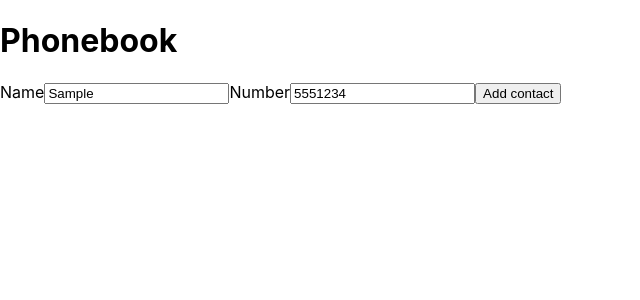
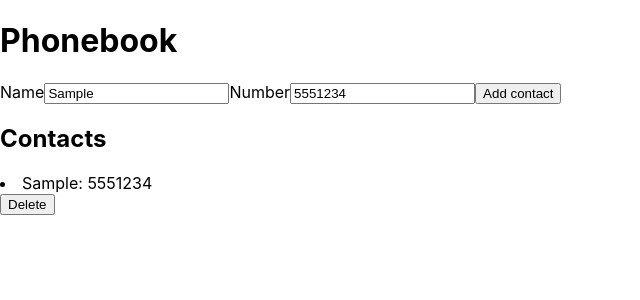
Before and after one commit to AlinaStadnyk/goit-react-hw-02-phonebook, a React (Create React App) app: page / in a window 1280 px wide. Both pictures are taken after typing "Sample", "5551234" into the empty fields and a click on the button "Add contact". Shown: the top 300 px of the page, without its empty margins (0-640 px from the left). Built offline with nearby package versions, Linux system fonts and the light colour scheme.

Commit message:
created form

```diff
--- a/package.json
+++ b/package.json
@@ -7,6 +7,8 @@
     "@testing-library/jest-dom": "^5.16.3",
     "@testing-library/react": "^12.1.4",
     "@testing-library/user-event": "^13.5.0",
+    "nanoid": "^5.0.4",
+    "notiflix": "^3.2.6",
     "react": "^18.1.0",
     "react-dom": "^18.1.0",
     "react-scripts": "5.0.1",
--- a/src/components/App.jsx
+++ b/src/components/App.jsx
@@ -1,35 +1,45 @@
 import { Component } from 'react';
 import Form from './Form';
+import ContactList from './ContactList';
+import { nanoid } from 'nanoid';
+import Notiflix from 'notiflix';
 export class App extends Component {
   state = {
     contacts: [],
-    name: '',
-    number: '',
+    filter: '',
   };
-  handleChange = ({ target: { value, name } }) => {
-    this.setState({
-      [name]: value,
-    });
+  sendUserData = data => {
+    const newUser = {
+      ...data,
+      id: nanoid(),
+    };
+    const isDuplicated = this.state.contacts.find(el => el.name === data.name);
+    if (isDuplicated) {
+      return Notiflix.Notify.failure(`${data.name} is already in contacts`);
+    }
+    this.setState(prev => ({
+      contacts: [...prev.contacts, newUser],
+    }));
   };
-  handleSubmit = event => {
-    event.preventDefault();
-    console.log(this.state);
+  handleDelete = id => {
+    this.setState(prev => ({
+      contacts: prev.contacts.filter(el => el.id !== id),
+    }));
   };
+
   render() {
     return (
       <div>
         <h1>Phonebook</h1>
 
-        <Form
-          handleChange={this.handleChange}
-          handleSubmit={this.handleSubmit}
-          name={this.state.name}
-          number={this.state.number}
+        <Form sendUserData={this.sendUserData} />
+
+        <h2>Contacts</h2>
+
+        <ContactList
+          list={this.state.contacts}
+          handleDelete={this.handleDelete}
         />
-
-        {/* <h2>Contacts</h2>
-  <Filter ... />
-  <ContactList ... /> */}
       </div>
     );
   }
--- /dev/null
+++ b/src/components/Contact.jsx
@@ -0,0 +1,11 @@
+const Contact = ({ contact, handleDelete }) => {
+  return (
+    <>
+      <li>
+        {contact.name}: {contact.number}
+      </li>
+      <button onClick={() => handleDelete(contact.id)}>Delete</button>
+    </>
+  );
+};
+export default Contact;
--- /dev/null
+++ b/src/components/ContactList.jsx
@@ -0,0 +1,9 @@
+import Contact from './Contact';
+const ContactList = ({ list, handleDelete }) => {
+  console.log(list);
+  return list.map(el => (
+    <Contact contact={el} key={el.id} handleDelete={handleDelete} />
+  ));
+};
+
+export default ContactList;
--- a/src/components/Form.jsx
+++ b/src/components/Form.jsx
@@ -1,23 +1,46 @@
-const Form = ({ handleChange, handleSubmit, name, number }) => (
-  <form onSubmit={handleSubmit}>
+import { Component } from 'react';
+class Form extends Component {
+  state = {
+    contacts: [],
+    name: '',
+    number: '',
+  };
+  handleChange = ({ target: { value, name } }) => {
+    this.setState({
+      [name]: value,
+    });
+  };
+  handleSubmit = event => {
+    event.preventDefault();
+
+    this.props.sendUserData(this.state);
+    this.setState({
+      name: '',
+      number: '',
+    });
+  };
+  render() {
+    return (
+      <form onSubmit={this.handleSubmit}>
         <label>Name</label>
         <input
           type="text"
           name="name"
           required
-      value={name}
-      onChange={handleChange}
+          value={this.name}
+          onChange={this.handleChange}
         />
         <label>Number</label>
         <input
           type="tel"
           name="number"
           required
-      value={number}
-      onChange={handleChange}
+          value={this.number}
+          onChange={this.handleChange}
         />
         <button type="submit">Add contact</button>
       </form>
     );
-
+  }
+}
 export default Form;
```
Also changed, not shown: 1 other file (tests, documents, lock files or other folders). Lines whose indentation alone changed are shown as unchanged.
